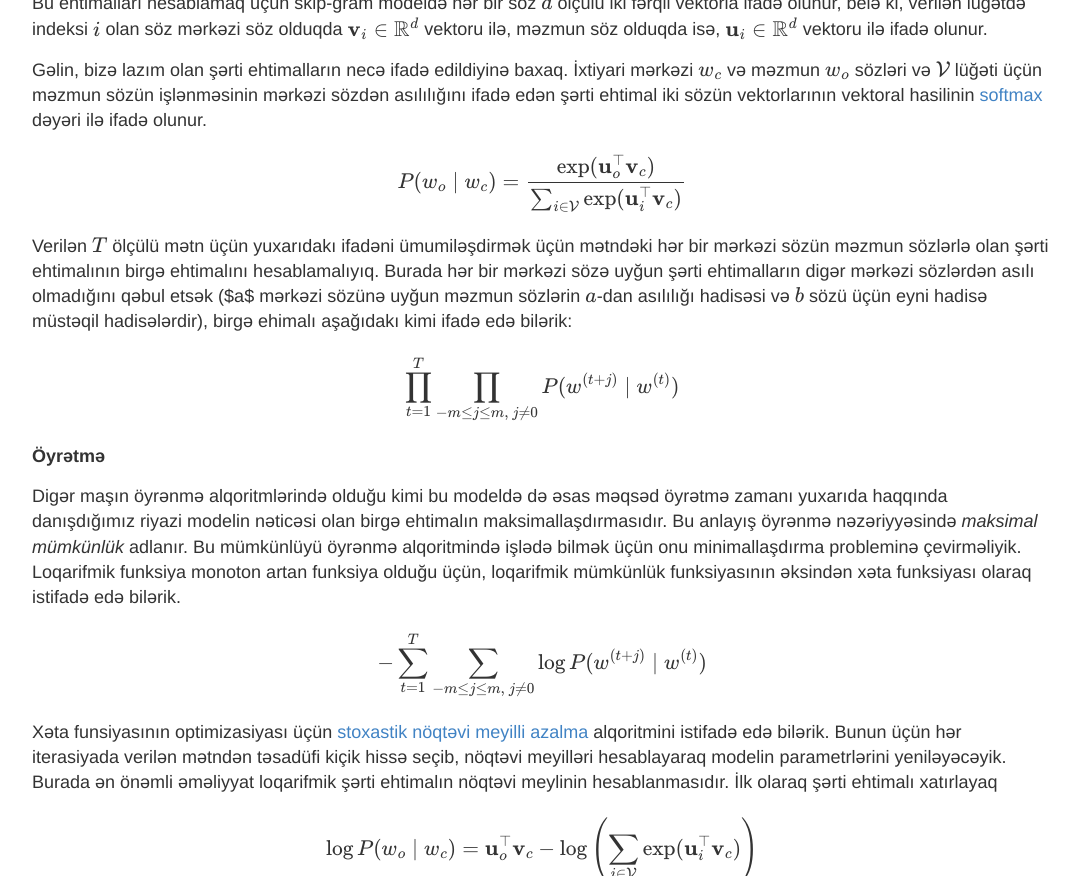
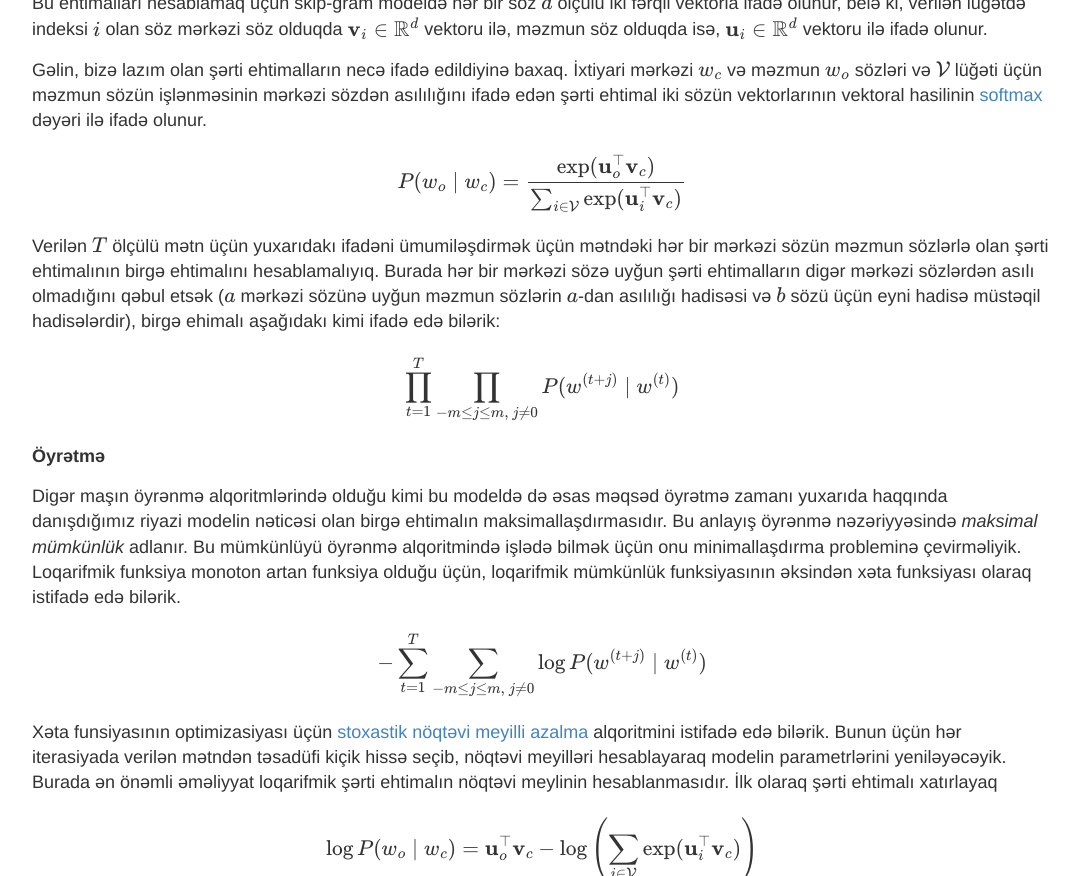
Before and after one commit to DERINtelligence/web, a Jekyll site: the page built from _posts/2020-4-10-tebii_dilin_emali_word2vec.md, in a window 1280 px wide and 900 px high, scrolled down 1844 px, cut to the strip 24-900 px from the top of the window. Shown: the whole strip, without its empty margins (98-1177 px from the left). Built offline with Jekyll 4.4.1, drawn with Linux system fonts in a browser that asks for light colours; formulas are drawn with MathJax 3; comment, search, counter and statistics services are not loaded.

```diff
--- a/_posts/2020-4-10-tebii_dilin_emali_word2vec.md
+++ b/_posts/2020-4-10-tebii_dilin_emali_word2vec.md
@@ -45,7 +45,7 @@ Gəlin, bizə lazım olan şərti ehtimalların necə ifadə edildiyinə baxaq.
 
 $$P(w_o \mid w_c) = \frac{\text{exp}(\mathbf{u}_o^\top \mathbf{v}_c)}{ \sum_{i \in \mathcal{V}} \text{exp}(\mathbf{u}_i^\top \mathbf{v}_c)}$$
 
-Verilən $$T$$ ölçülü mətn üçün yuxarıdakı ifadəni ümumiləşdirmək üçün mətndəki hər bir mərkəzi sözün məzmun sözlərlə olan şərti ehtimalının birgə ehtimalını hesablamalıyıq. Burada hər bir mərkəzi sözə uyğun şərti ehtimalların digər mərkəzi sözlərdən asılı olmadığını qəbul etsək ($a$ mərkəzi sözünə uyğun məzmun sözlərin $$a$$-dan asılılığı hadisəsi və $$b$$ sözü üçün eyni hadisə müstəqil hadisələrdir), birgə ehimalı aşağıdakı kimi ifadə edə bilərik:
+Verilən $$T$$ ölçülü mətn üçün yuxarıdakı ifadəni ümumiləşdirmək üçün mətndəki hər bir mərkəzi sözün məzmun sözlərlə olan şərti ehtimalının birgə ehtimalını hesablamalıyıq. Burada hər bir mərkəzi sözə uyğun şərti ehtimalların digər mərkəzi sözlərdən asılı olmadığını qəbul etsək ($$a$$ mərkəzi sözünə uyğun məzmun sözlərin $$a$$-dan asılılığı hadisəsi və $$b$$ sözü üçün eyni hadisə müstəqil hadisələrdir), birgə ehimalı aşağıdakı kimi ifadə edə bilərik:
 
 $$\prod_{t=1}^{T} \prod_{-m \leq j \leq m,\ j \neq 0} P(w^{(t+j)} \mid w^{(t)})$$
 
```
